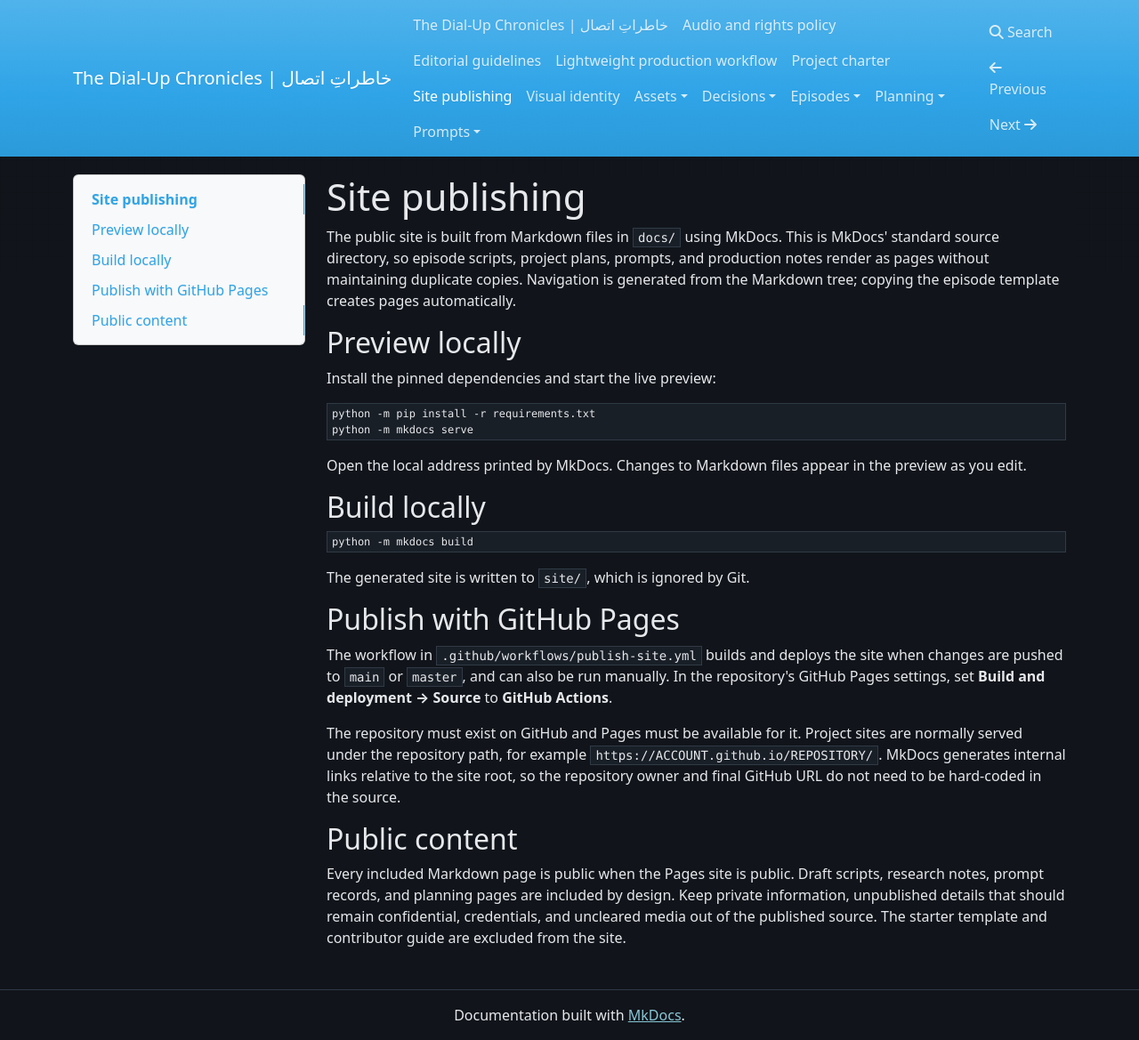
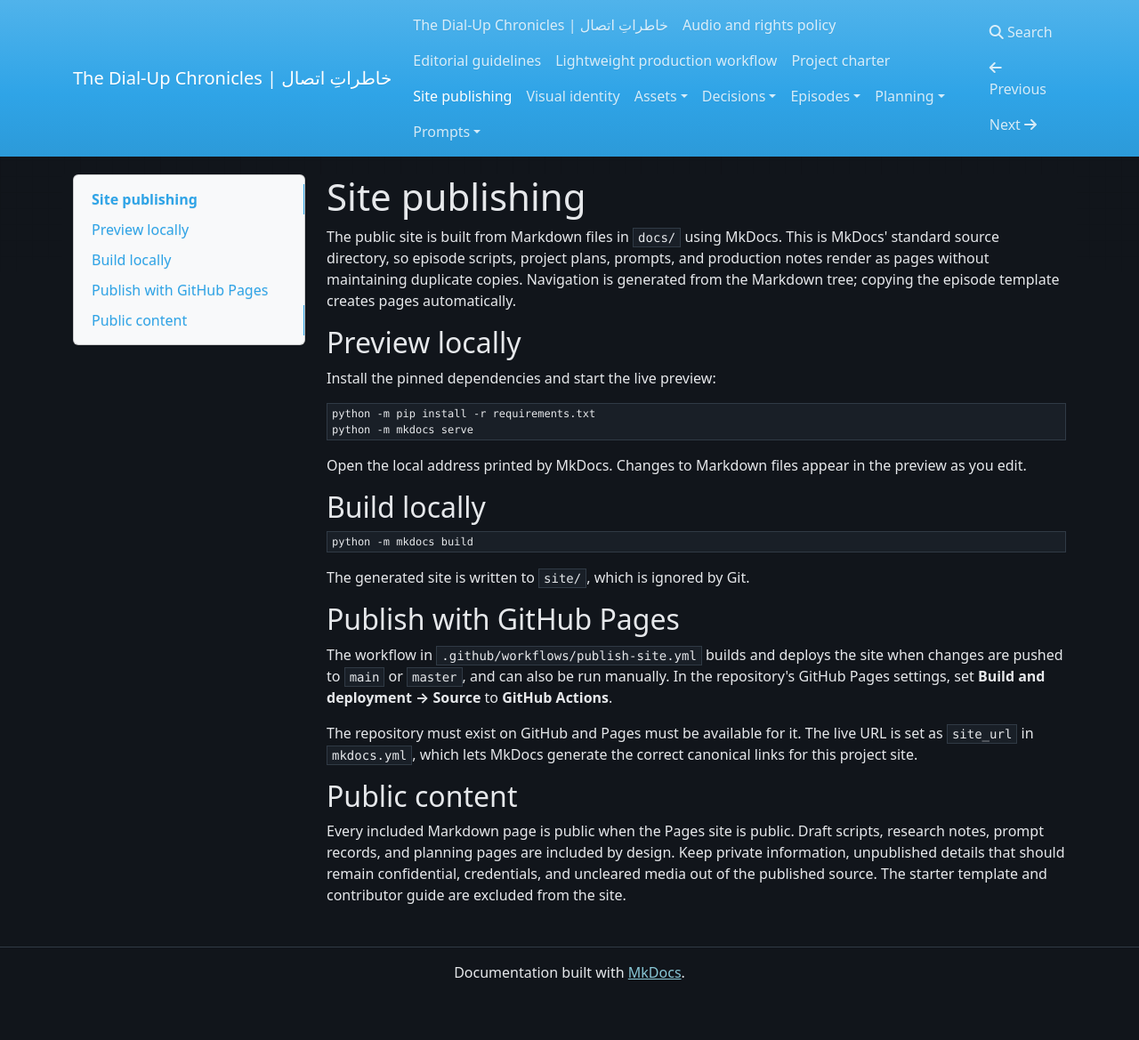
Before and after one commit to soroush-zendedel/The-Dial-Up-Chronicles, an MkDocs documentation site: the page built from docs/site-publishing.md, in a window 1280 px wide and 1169 px high. Shown: the whole window at 89% size. Built offline with MkDocs 1.6.1, drawn with Linux system fonts in a browser that asks for light colours; nearby versions of some CDN libraries.

Commit message:
Add live site URL to project docs

```diff
--- a/docs/site-publishing.md
+++ b/docs/site-publishing.md
@@ -25,7 +25,7 @@ The generated site is written to `site/`, which is ignored by Git.
 
 The workflow in `.github/workflows/publish-site.yml` builds and deploys the site when changes are pushed to `main` or `master`, and can also be run manually. In the repository's GitHub Pages settings, set **Build and deployment → Source** to **GitHub Actions**.
 
-The repository must exist on GitHub and Pages must be available for it. Project sites are normally served under the repository path, for example `https://ACCOUNT.github.io/REPOSITORY/`. MkDocs generates internal links relative to the site root, so the repository owner and final GitHub URL do not need to be hard-coded in the source.
+The repository must exist on GitHub and Pages must be available for it. The live URL is set as `site_url` in `mkdocs.yml`, which lets MkDocs generate the correct canonical links for this project site.
 
 ## Public content
 
--- a/mkdocs.yml
+++ b/mkdocs.yml
@@ -1,5 +1,6 @@
 site_name: The Dial-Up Chronicles | خاطراتِ اتصال
 site_description: A nocturnal documentary podcast about personal memories and the human history of the web.
+site_url: https://soroush-zendedel.github.io/The-Dial-Up-Chronicles/
 docs_dir: docs
 site_dir: site
 
```
Also changed, not shown: README.md (+1 -1 lines).
